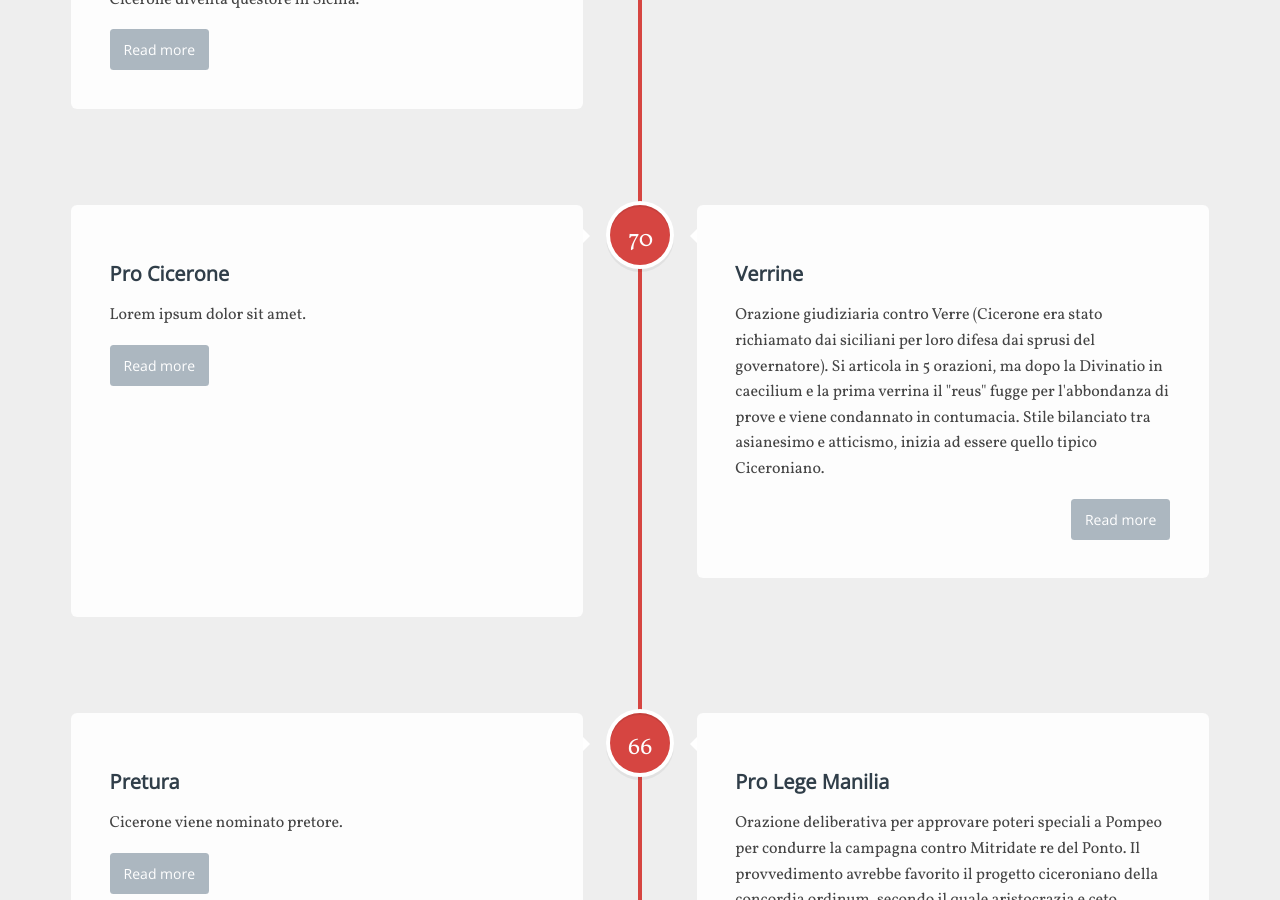
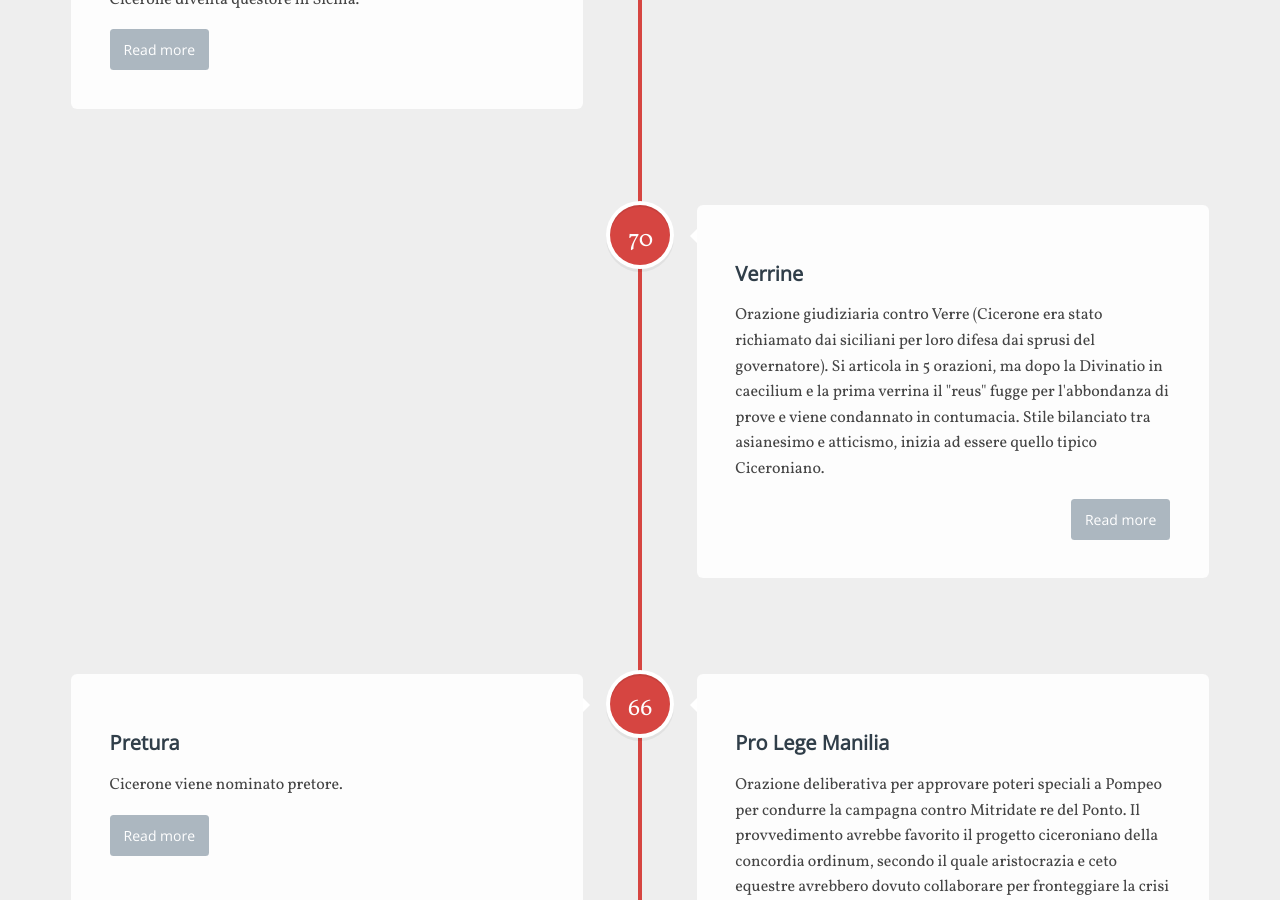
Before and after one commit to ProCicerone/ProCicerone.github.io, a Jekyll site: the page built from timeline/index.html, in a window 1280 px wide and 900 px high, scrolled down 1546 px. Built offline with Jekyll 4.4.1, drawn with Linux system fonts in a browser that asks for light colours.

Commit message:
Rimozione lorem ipsum #14

```diff
--- a/timeline/index.html
+++ b/timeline/index.html
@@ -88,11 +88,6 @@ title: Linea del tempo
 		  <div class="cd-timeline-content left">
 		    <h2>Verrine</h2>
 		    <p>Orazione giudiziaria contro Verre (Cicerone era stato richiamato dai siciliani per loro difesa dai sprusi del governatore). Si articola in 5 orazioni, ma dopo la Divinatio in caecilium e la prima verrina il "reus" fugge per l'abbondanza di prove e viene condannato in contumacia. Stile bilanciato tra asianesimo e atticismo, inizia ad essere quello tipico Ciceroniano.</p>
-		    <a href="#0" class="cd-read-more">Read more</a>
-		  </div>
-		  <div class="cd-timeline-content right">
-		    <h2>Pro Cicerone</h2>
-		    <p>Lorem ipsum dolor sit amet.</p>
 		    <a href="#0" class="cd-read-more">Read more</a>
 		  </div>
 		</div>
```
